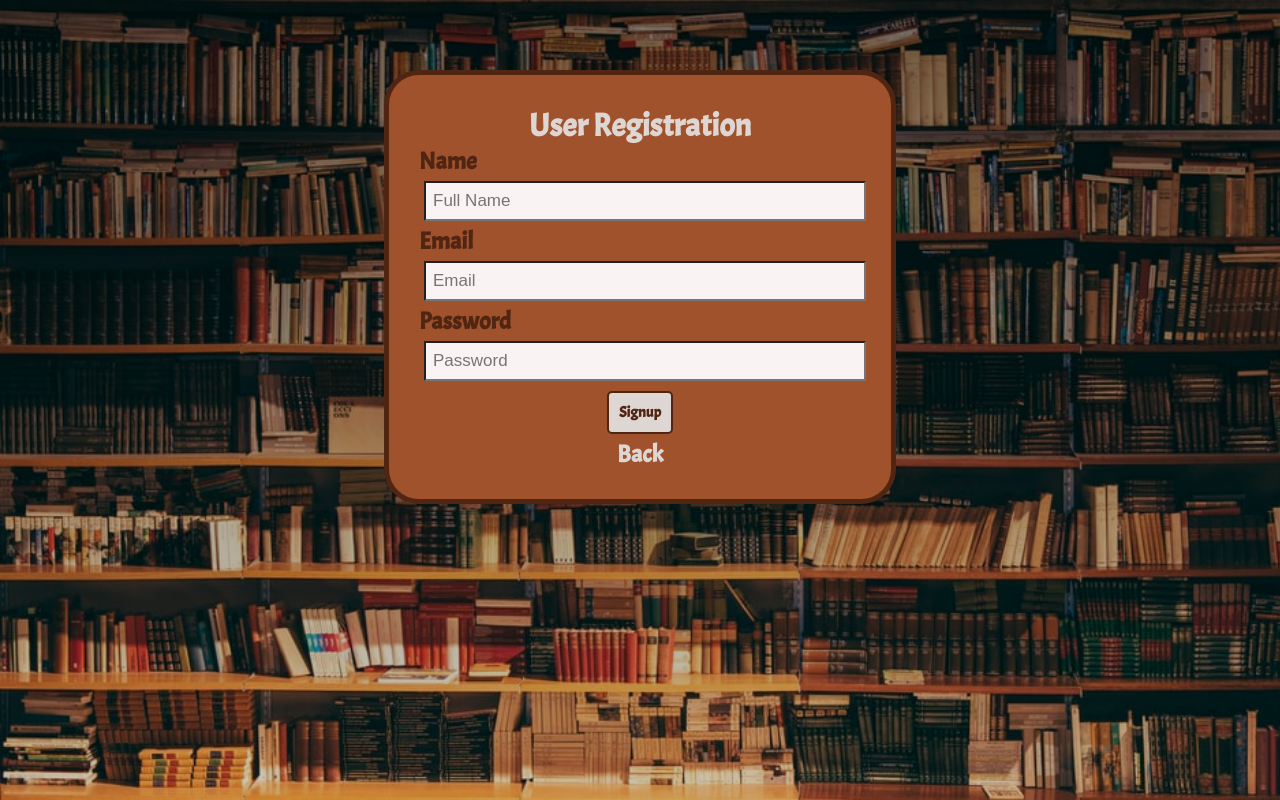
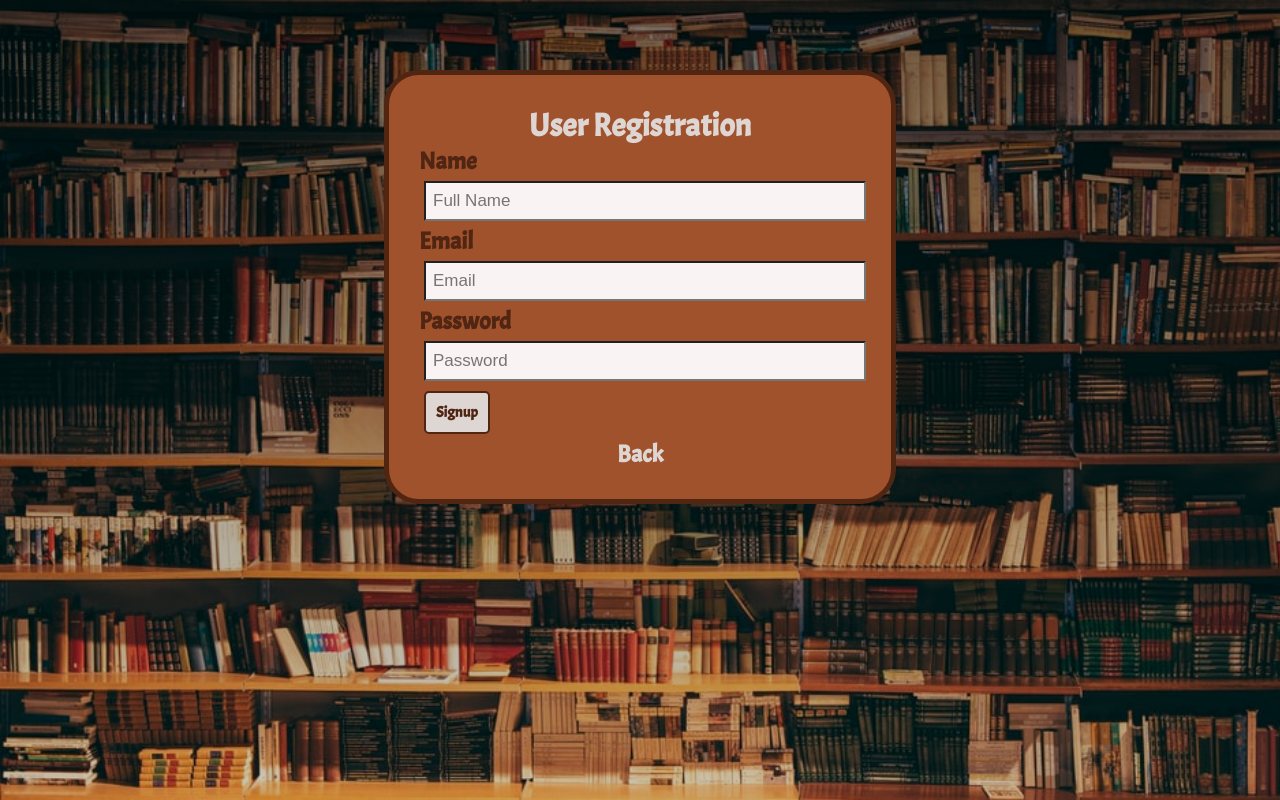
Before and after one commit to huda-alzahabi/address_book, a React (Create React App) app: page /Signup in a window 1280 px wide. Built offline with nearby package versions, Linux system fonts and the light colour scheme.

Commit message:
Changed login and signup buttons classname

```diff
--- a/src/components/Login.js
+++ b/src/components/Login.js
@@ -109,7 +109,7 @@ const Login = () => {
             type="password"
           />
 
-          <div className="loginbtn">
+          <div className="centerbtn">
             <Button
               color={"rgb(222 214 211)"}
               text={"Login"}
--- a/src/components/Signup.js
+++ b/src/components/Signup.js
@@ -137,7 +137,7 @@ const Signup = () => {
             placeholder={"Password"}
             type="password"
           />
-          <div className="loginbtn">
+          <div className="centerbtn">
             <Button
               color={"rgb(222 214 211)"}
               text={"Signup"}
```
